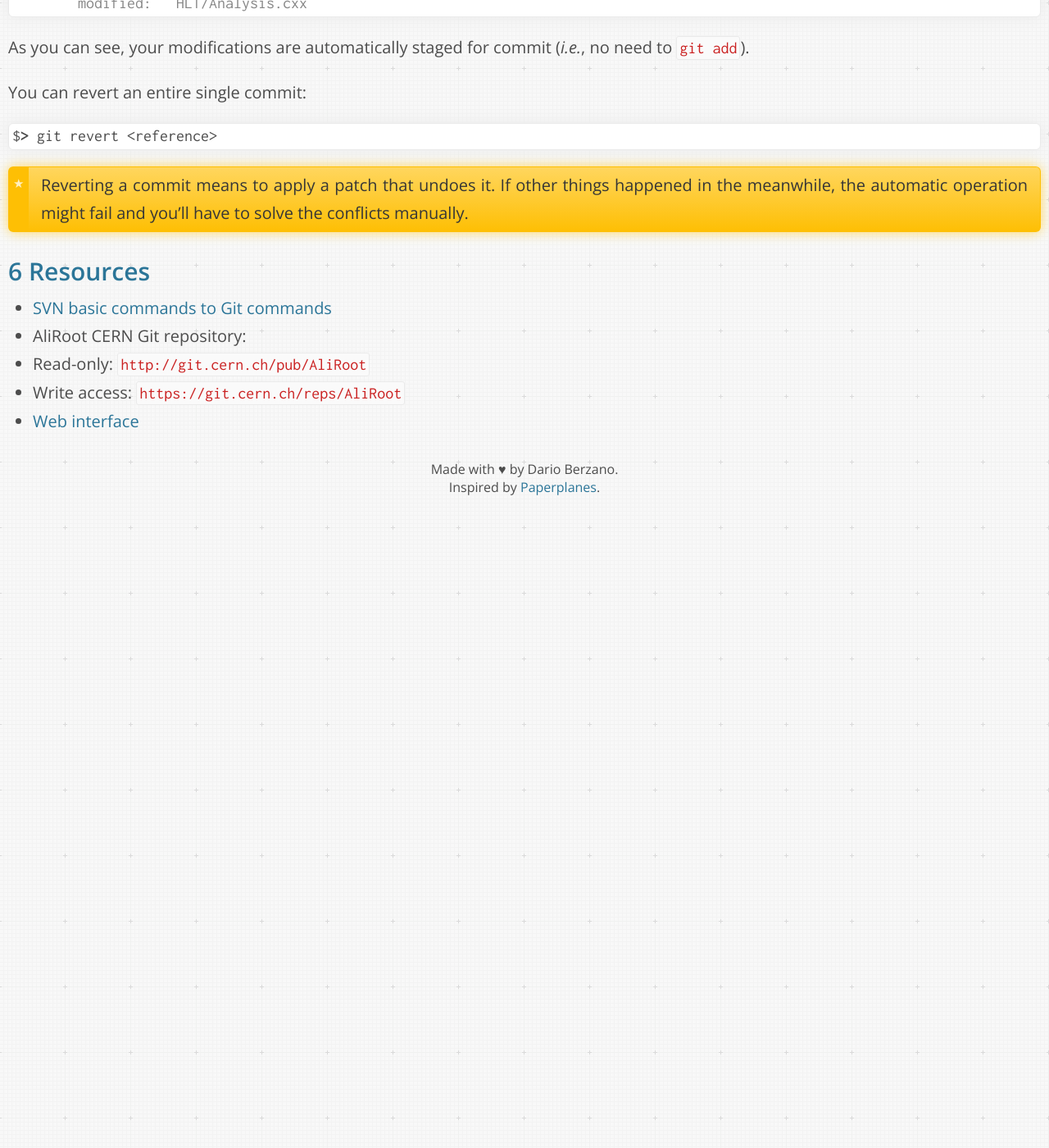
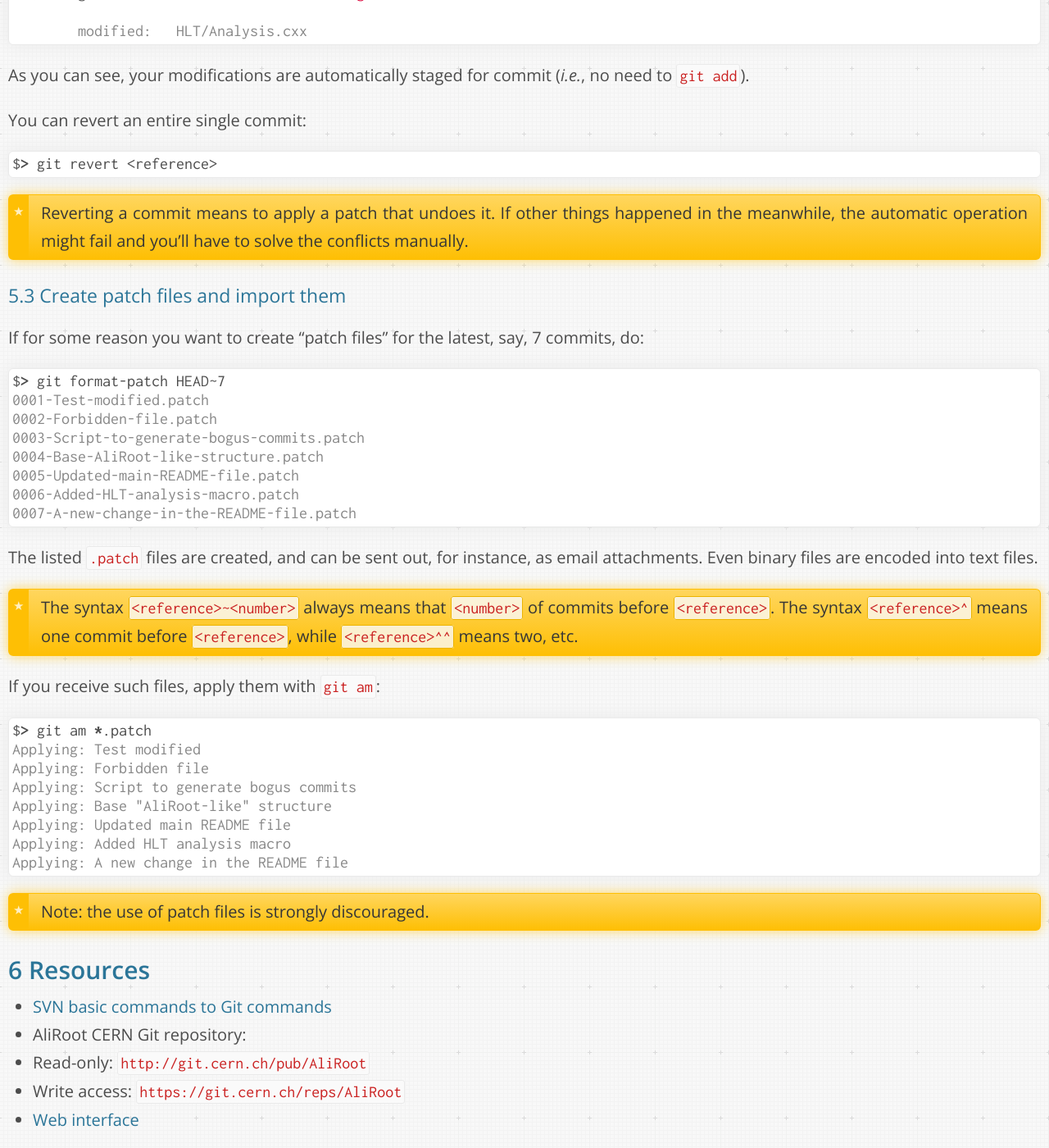
Before and after one commit to dberzano/dberzano.github.io, a Jekyll site: the page built from alice/git/index.md, in a window 1280 px wide and 1400 px high, scrolled down 28957 px. Shown: the whole window at 82% size. Built offline with Jekyll 4.4.1, drawn with Linux system fonts in a browser that asks for light colours; Markdown is read by kramdown in place of the engine named in the settings; before the commit the page ends 29587 px from its top, so only the background shows below that; some of the changed text lies outside the part shown.

Commit message:
GitTut: patch files: create, apply

````diff
--- a/alice/git/index.md
+++ b/alice/git/index.md
@@ -1231,6 +1231,45 @@ $> git revert <reference>
 > happened in the meanwhile, the automatic operation might fail and you'll have
 > to solve the conflicts manually.
 
+
+### Create patch files and import them
+
+If for some reason you want to create "patch files" for the latest, say, 7
+commits, do:
+
+```console
+$> git format-patch HEAD~7
+0001-Test-modified.patch
+0002-Forbidden-file.patch
+0003-Script-to-generate-bogus-commits.patch
+0004-Base-AliRoot-like-structure.patch
+0005-Updated-main-README-file.patch
+0006-Added-HLT-analysis-macro.patch
+0007-A-new-change-in-the-README-file.patch
+```
+
+The listed `.patch` files are created, and can be sent out, for instance, as
+email attachments. Even binary files are encoded into text files.
+
+> The syntax `<reference>~<number>` always means that `<number>` of commits
+> before `<reference>`. The syntax `<reference>^` means one commit before
+> `<reference>`, while `<reference>^^` means two, etc.
+
+If you receive such files, apply them with `git am`:
+
+```console
+$> git am *.patch
+Applying: Test modified
+Applying: Forbidden file
+Applying: Script to generate bogus commits
+Applying: Base "AliRoot-like" structure
+Applying: Updated main README file
+Applying: Added HLT analysis macro
+Applying: A new change in the README file
+```
+
+> Note: the use of patch files is strongly discouraged.
+
 Resources
 ---------
 
````
